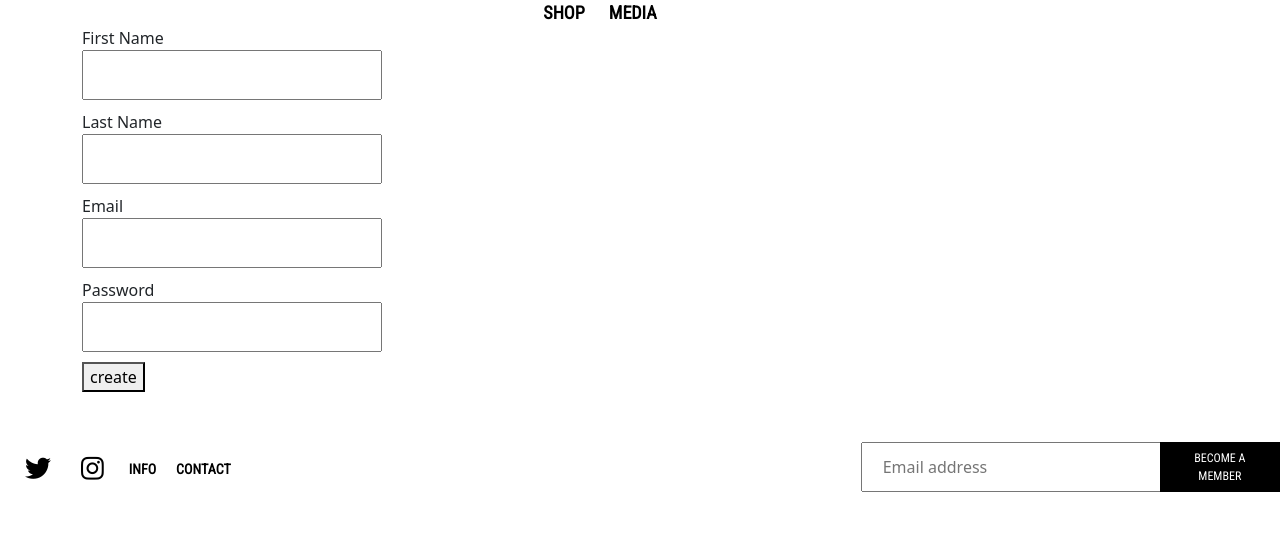
After one commit to vienskaz/Revenge.io, a Django app: page /account/register in a window 1280 px wide. The commit adds this page. Shown: the part 246-800 px from the top of the page. Run offline with Django 4.2, Linux system fonts and the light colour scheme; some libraries are stand-ins or nearby versions.

Commit message:
custom user model

```diff
--- a/ecommerce/ecommerce/settings.py
+++ b/ecommerce/ecommerce/settings.py
@@ -100,6 +100,9 @@ AUTH_PASSWORD_VALIDATORS = [
     },
 ]
 
+AUTHENTICATION_BACKENDS = [
+    'django.contrib.auth.backends.ModelBackend',
+]
 
 # Internationalization
 # https://docs.djangoproject.com/en/4.2/topics/i18n/
--- /dev/null
+++ b/ecommerce/static/css/login.css
@@ -0,0 +1,4 @@
+.logininput{
+  display: block;
+  margin-bottom: 10px;
+}
--- /dev/null
+++ b/ecommerce/static/css/register.css
@@ -0,0 +1,4 @@
+.registerinput{
+  display: block;
+  margin-bottom: 10px;
+}
--- a/ecommerce/store/admin.py
+++ b/ecommerce/store/admin.py
@@ -17,3 +17,7 @@ class ItemAdmin(admin.ModelAdmin):
     formatted_care_instructions.short_description = 'Care Instructions'
 admin.site.register(Item,ItemAdmin)
 admin.site.register(NewsletterUser)
+admin.site.register(User)
+admin.site.register(Address)
+admin.site.register(Order)
+admin.site.register(OrderItem)
--- a/ecommerce/store/forms.py
+++ b/ecommerce/store/forms.py
@@ -1,3 +1,19 @@
 from django import forms
+from django.contrib.auth.forms import UserCreationForm
+from django.contrib.auth import get_user_model
 class NewsletterForm(forms.Form):
   email=forms.EmailField()
+
+
+
+
+User = get_user_model()
+
+class CustomRegistrationForm(UserCreationForm):
+    first_name = forms.CharField(max_length=50, required=True, help_text='Required. Enter your first name.')
+    last_name = forms.CharField(max_length=50, required=True, help_text='Required. Enter your last name.')
+    email = forms.EmailField(max_length=254, required=True, help_text='Required. Enter a valid email address.')
+
+    class Meta:
+        model = User
+        fields = ('first_name', 'last_name', 'email', 'password')
--- a/ecommerce/store/templates/store/main.html
+++ b/ecommerce/store/templates/store/main.html
@@ -27,7 +27,7 @@
     </div>
 
     <div id="icons">
-      <a href=""><i class="fa-regular fa-user" style="color: #000000;"></i></a>
+      <a href="{% url 'login' %}"><i class="fa-regular fa-user" style="color: #000000;"></i></a>
       <a href="{% url 'cart' %}"><i class="fa-solid fa-cart-shopping" style="color: #000000;"></i></a>
     </div>
   </div>
--- /dev/null
+++ b/ecommerce/store/templates/store/register.html
@@ -0,0 +1,26 @@
+{% extends 'store/main.html' %}
+{% load static %}
+
+
+{% block style %}
+<link rel="stylesheet" href="{% static 'css/none_page_marker.css' %}">
+<link rel="stylesheet" href="{% static 'css/register.css' %}">
+{% endblock %}
+
+
+{% block content %}
+<form method="POST">
+  {% csrf_token %}
+  <label for="first_name">First Name</label>
+  <input action="/" class="registerinput" name="first_name" type="text" >
+  <label for="last_name">Last Name</label>
+  <input action="/" class="registerinput" name="last_name" type="text" >
+  <label for="email">Email</label>
+  <input action="/" class="registerinput" name="email" type="email" >
+  <label for="password">Password</label>
+  <input action="/" class="registerinput" name="password" type="password">
+  <button>create</button>
+</form>
+
+
+{% endblock %}
--- a/ecommerce/store/urls.py
+++ b/ecommerce/store/urls.py
@@ -10,5 +10,7 @@ urlpatterns = [
   path('pages/lookbook/', views.Media.as_view(), name='media'),
   path('pages/info', views.Info.as_view(), name='info'),
   path('pages/contact', views.Contact.as_view(), name='contact'),
-  path('policies/shipping-policy', views.Policy.as_view(), name='policy')
+  path('policies/shipping-policy', views.Policy.as_view(), name='policy'),
+  path('account/register', views.register_view, name="register"),
+   path('account/login', views.login_view, name="login")
 ]
--- a/ecommerce/store/views.py
+++ b/ecommerce/store/views.py
@@ -6,6 +6,10 @@ from django.http import HttpResponseRedirect
 from .forms import *
 from django.core.validators import validate_email
 from django.core.exceptions import ValidationError
+from django.contrib.auth.forms import UserCreationForm
+from django.contrib.auth import authenticate, login, logout
+from django.contrib import messages
+from django.shortcuts import redirect
 # Create your views here.
 
 class Store(ListView):
@@ -64,3 +68,52 @@ class Contact(View):
 class Policy(View):
     def get(self, request):
       return render(request, "store/policy.html", {})
+
+
+
+def login_view(request):
+    if request.method == 'POST':
+        email = request.POST['email']
+        password = request.POST['password']
+        user = authenticate(request, email=email, password=password)
+
+        if user is not None:
+            login(request, user)
+            print('Logowanie udane')
+            return redirect('store')
+        else:
+            print("Logowanie nieudane")
+            return redirect('login')
+
+    return render(request, 'store/login.html')
+
+def register_view(request):
+    if request.method == "POST":
+        form = CustomRegistrationForm(request.POST)
+        if form.is_valid():
+            email = form.cleaned_data['email']
+            password = form.cleaned_data['password']
+            first_name = form.cleaned_data['first_name']
+            last_name = form.cleaned_data['last_name']
+
+            # Tworzenie użytkownika i zapis do bazy danych
+            user = User.objects.create_user(
+                email=email,
+                password=password,
+                first_name=first_name,
+                last_name=last_name,
+            )
+
+            # Autentykacja i logowanie użytkownika
+            user = authenticate(request, email=email, password=password)
+            if user is not None:
+                login(request, user)
+                print('Rejestracja i logowanie udane')
+                return redirect('store')
+            else:
+               print('nieudane')
+
+    else:
+        form = CustomRegistrationForm()  # Wyświetl pusty formularz rejestracji
+
+    return render(request, "store/register.html", {'form': form})
```
Also changed, not shown: ecommerce/store/models.py (+107 -2 lines), ecommerce/store/templates/store/login.html (added, +18 -0 lines), ecommerce/db.sqlite3, ecommerce/store/migrations/0001_initial.py (deleted), ecommerce/store/migrations/0002_alter_item_image.py (deleted), ecommerce/store/migrations/0003_item_slug_alter_item_image.py (deleted), ecommerce/store/migrations/0004_item_care_instructions_alter_item_description.py (deleted), ecommerce/store/migrations/0005_alter_item_care_instructions_alter_item_description.py (deleted), ecommerce/store/migrations/0006_alter_item_price.py (deleted), ecommerce/store/migrations/0007_newsletteruser.py (deleted), ecommerce/store/migrations/__init__.py (deleted).
